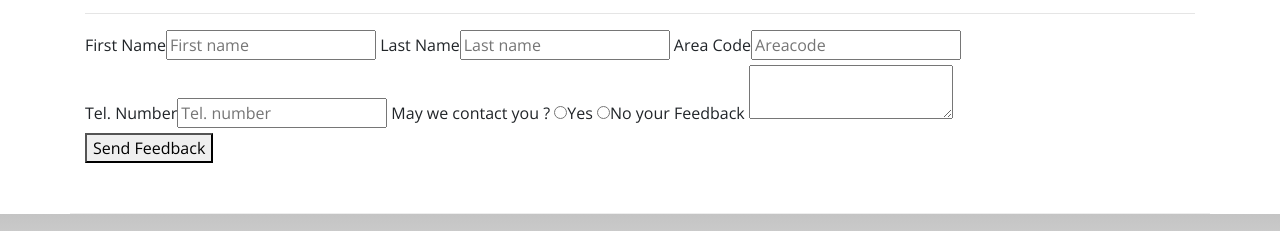
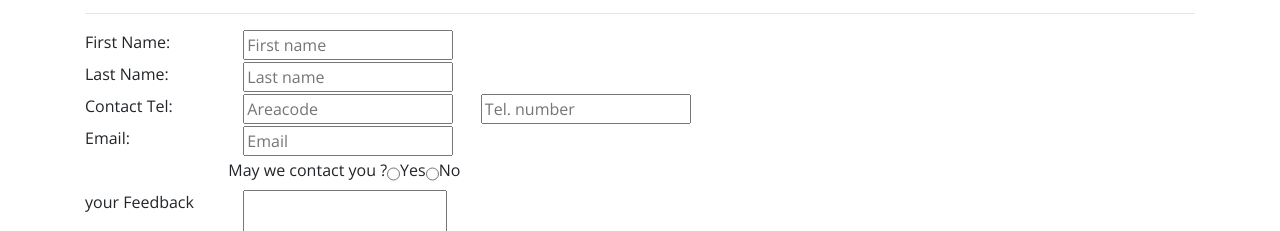
Before and after one commit to omaranBazna/2-Bootstrap, a website: page nucampsite/contactus.html in a window 1280 px wide. Shown: the part 646-877 px from the top of the page. Drawn offline with nearby package versions, Linux system fonts and the light colour scheme.

Commit message:
add the boosstrap classes to the form

```diff
--- a/nucampsite/contactus.html
+++ b/nucampsite/contactus.html
@@ -80,21 +80,55 @@
             </div>
             <div class="col-md-10">
                 <form>
-                    <label for="firstname">First Name</label><input id="firstname" name="firstname" placeholder="First name" type="text" />
-                    <label for="lastname">Last Name</label><input id="lastname" name="lastname"placeholder="Last name" type="text" />
-                    <label for="areacode" >Area Code</label><input id="areacode" name="areacode" placeholder="Areacode" type="tel" />
-                    <label for="telnum" >Tel. Number</label><input id="telnum" name="telNum" placeholder="Tel. number" type="tel" />
-                   <label for="yes"> May we contact you ?</label>
+                    <div class="row">
+                      <label for="firstname" class="col-md-2">First Name:</label>
+                      <div class="col-md-10">
+                      <input id="firstname" name="firstname" placeholder="First name" type="text" />
+                      </div>
+                      </div>
+                      <div class="row">
+                      <label for="lastname" class="col-md-2">Last Name:</label>
+                      <div class="col-md-2">
+                      <input id="lastname" name="lastname"placeholder="Last name" type="text" />
+                     </div>
+                     </div>
+                     <div class="row">
+                       <label for="areacode" class="col-md-2">Contact Tel:</label>
+                       <div class="col-5 col-md-3">
+                       <input id="areacode" name="areacode" placeholder="Areacode" type="tel" />
+                    </div>
+                    <div class="col-7">
+                       <input id="telnum" name="telNum" placeholder="Tel. number" type="tel" />
+                    </div>
+                     </div>
+                     <div class="row">
+                        <label for="email" class="col-md-2" >Email:</label>
+                        <div class="col-md-10">
+                          <input id="email" name="email" placeholder="Email" type="email" />
+                        </div>
+                      </div>
+                      <div class="row">
+                   <label for="yes" class="offset-md-2"> May we contact you ?</label>
                     <input type="radio" name="contactRadio" value="yes" id="yes" ><label for="yes
                     ">Yes</label>
                     <input type="radio" name="contactRadio" value="no" id="no"><label for="no">No</label>
-                   <label for="feedack"> your Feedback</label>
-                    <textarea name="feedback" row="8" id="feedback">
+
+                    </div>
+                    <div class="row">
+                   <label for="feedack" class="col-md-2"> your Feedback</label>
+                   <div class="col-md-10">
+                    <textarea name="feedback" rows="8" id="feedback">
 
                     </textarea>
+                    </div>
+                    </div>
+                    <div class="row">
+                        <div class="offset-md-2 col-md-10">
                     <button type="submit" >
                         Send Feedback
                     </button>
+                    </div>
+                    </div>
                 </form>
 
 
```
